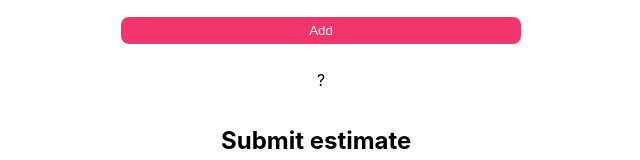
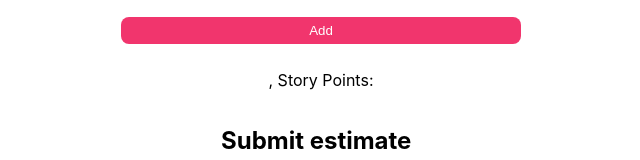
Before and after one commit to ambertaal/online-scrum-poker, a React (Create React App) app: page / in a window 1280 px wide. Shown: the part 329-489 px from the top of the page, without its empty margins (319-959 px from the left). Built offline with nearby package versions, Linux system fonts and the light colour scheme.

Commit message:
added points to props as a string

```diff
--- a/src/Components/AddUserForm.tsx
+++ b/src/Components/AddUserForm.tsx
@@ -4,18 +4,18 @@ import "./AddUserForm.css";
 
 type Props = {
   title: string;
-  addUser: (name: string) => void;
+  addUser: (name: string, points: string) => void;
 };
 
 const AddUserForm = (props: Props) => {
   const [name, setName] = useState("");
-  const [points, setPoints] = useState("?");
+  const [points, setPoints] = useState("");
 
   const handleSubmit = (event: any) => {
     event.preventDefault();
     const user = { name, points };
     console.log(user);
-    props.addUser(name);
+    props.addUser(name, points);
     // setName("");
     // setPoints("");
   };
@@ -48,8 +48,9 @@ const AddUserForm = (props: Props) => {
           <option value="100">100</option>
         </select>
         <button type="submit">Add</button>
-        <p>{name}</p>
-        <p>{points}</p>
+        <p>
+          {name}, Story Points: {points}
+        </p>
       </form>
     </div>
   );
--- a/src/Components/Pokerboard/Pokerboard.tsx
+++ b/src/Components/Pokerboard/Pokerboard.tsx
@@ -6,14 +6,14 @@ import "./Pokerboard.css";
 type UserObj = {
   id: number;
   name: string;
-  points: number;
+  points: string;
 };
 
 const Pokerboard = () => {
   const [users, setUsers] = useState<UserObj[]>([
-    { id: 1, name: "Amber", points: 8 },
-    { id: 2, name: "Martin", points: 5 },
-    { id: 3, name: "Luuk", points: 20 },
+    { id: 1, name: "Amber", points: "8" },
+    { id: 2, name: "Martin", points: "5" },
+    { id: 3, name: "Luuk", points: "20" },
   ]);
 
   const [visible, setVisible] = useState(false);
@@ -23,18 +23,18 @@ const Pokerboard = () => {
       users.map((user) => {
         return {
           ...user,
-          points: 0,
+          points: "-",
         };
       })
     );
   };
 
-  const addUser = (name: string) => {
+  const addUser = (name: string, points: string) => {
     //1. Define a new person
     const newUser = {
       id: Math.max(...users.map((user: any) => user.id)) + 1,
       name: name,
-      points: 0,
+      points: points,
     };
     //2. Add the new person to the array
     const newUsersArray = [...users, newUser];
--- a/src/Components/User/User.tsx
+++ b/src/Components/User/User.tsx
@@ -5,16 +5,13 @@ type Props = {
   id: number;
   key: number;
   name: string;
-  points: number;
+  points: string;
 };
 
 const User = (props: Props) => {
   return (
     <li className="User">
-      <div
-        className="percentage_coloring"
-        style={{ width: props.points + "%" }}
-      />
+      <div />
       <p>
         {props.name} (Story Points: {props.points}){" "}
       </p>
```
